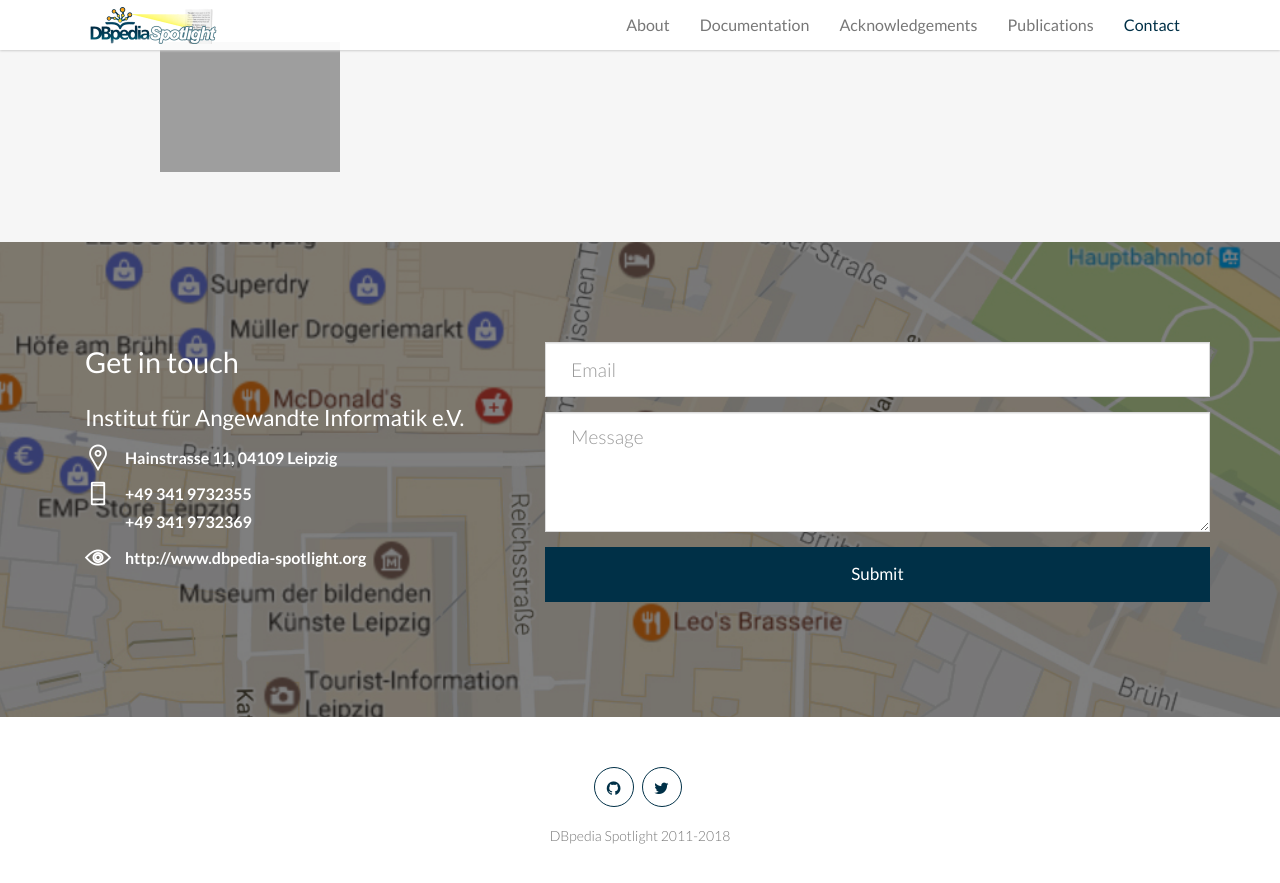
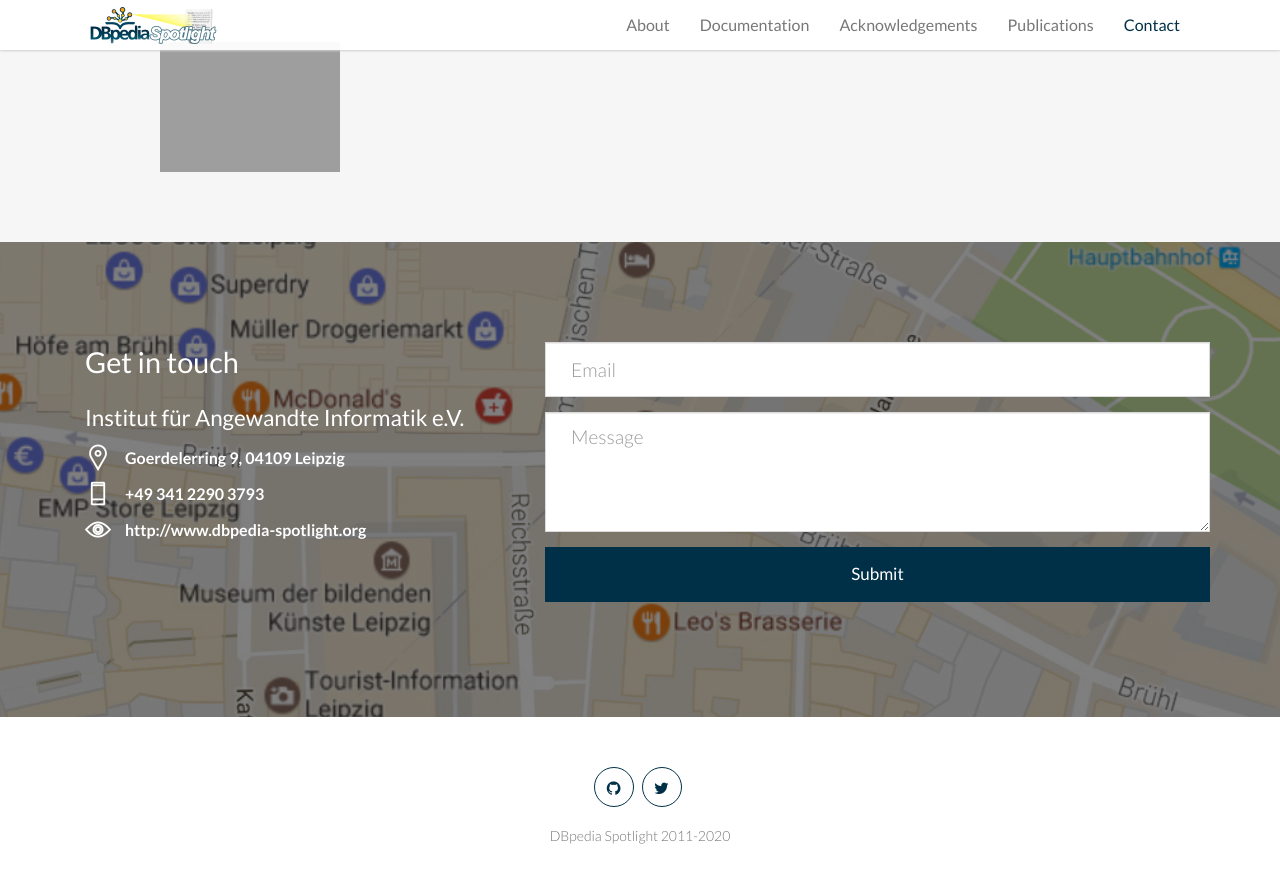
Before and after one commit to dbpedia-spotlight/dbpedia-spotlight.github.io, a Jekyll site: the page index.html, which Jekyll copies as it is, in a window 1280 px wide and 900 px high, scrolled down 3619 px. Shown: the top 883 px of the window. Built offline with Jekyll 4.4.1, drawn with Linux system fonts in a browser that asks for light colours; grey boxes are pictures that could not be loaded.

Commit message:
Update contact information (except contact email)

```diff
--- a/index.html
+++ b/index.html
@@ -312,9 +312,8 @@
                             <h2>Get in touch</h2>
                             <h3>Institut für Angewandte Informatik e.V.</h3>
                             <ul class="ul-address">
-                                <li  style="color:white;font-weight: bold;"><i class="pe-7s-map-marker" style="color:white;font-weight: bold;"></i>Hainstrasse 11, 04109 Leipzig</li>
-                                <li  style="color:white;font-weight: bold;"><i class="pe-7s-phone" style="color:white;font-weight: bold;"></i> +49 341 9732355</br>
-                                    +49 341 9732369
+                                <li  style="color:white;font-weight: bold;"><i class="pe-7s-map-marker" style="color:white;font-weight: bold;"></i>Goerdelerring 9, 04109 Leipzig</li>
+                                <li  style="color:white;font-weight: bold;"><i class="pe-7s-phone" style="color:white;font-weight: bold;"></i> +49 341 2290 3793
                                 </li>
                                 <li  style="color:white;font-weight: bold;"><i class="pe-7s-look" style="color:white;font-weight: bold;"></i>http://www.dbpedia-spotlight.org</li>
                             </ul>
@@ -353,7 +352,7 @@
                     </ul>
                 </div>
                 <div class="text-center wow fadeInUp" style="font-size: 14px;">
-                    DBpedia Spotlight 2011-2018
+                    DBpedia Spotlight 2011-2020
                 </div>
             </div>
     </footer>
```
